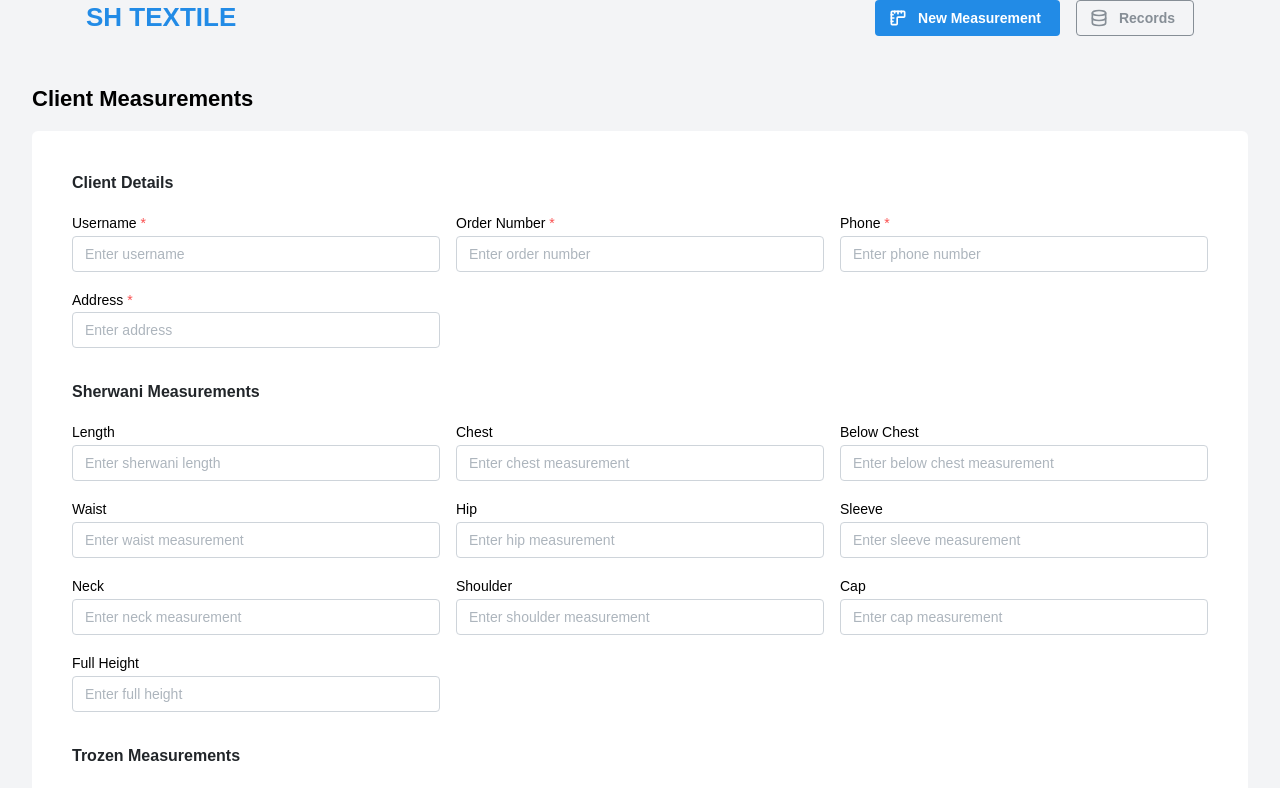
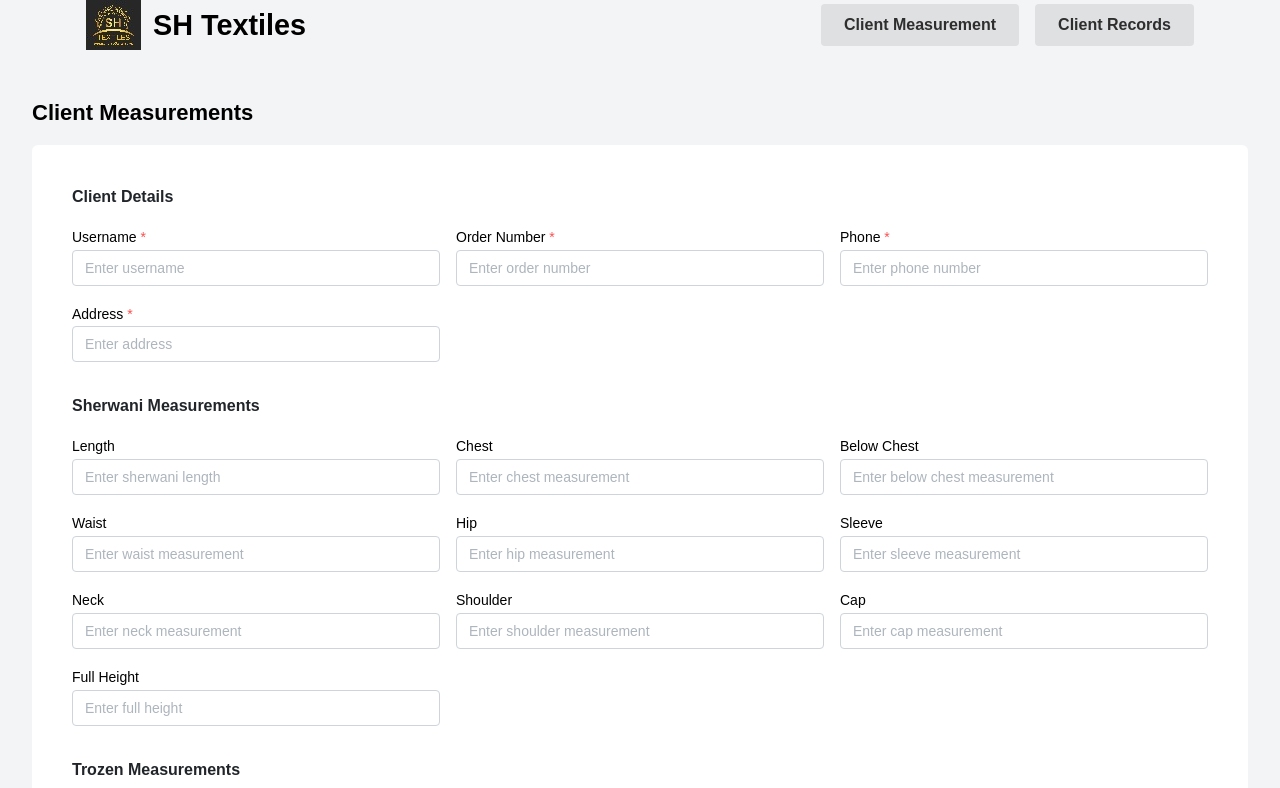
Before and after one commit to Zakiuddin53/sh-textile, a Next.js app: page / in a window 1280 px wide. Shown: the top 788 px of the page. Built offline with nearby package versions, Linux system fonts and the light colour scheme.

Commit message:
update header

```diff
--- a/src/components/layout/Header.tsx
+++ b/src/components/layout/Header.tsx
@@ -1,36 +1,52 @@
 import { Group, Container, Title, Button } from "@mantine/core";
 import Link from "next/link";
-import { IconDatabase, IconRuler } from "@tabler/icons-react";
+import Image from "next/image";
 
 export function Header() {
   return (
-    <header className="border-b border-gray-200 py-6">
+    <header className="border-b border-gray-200 py-4">
       <Container size="lg">
         <Group justify="space-between" align="center">
           <Link href="/" className="no-underline">
-            <Title order={2} c="blue">
-              SH TEXTILE
-            </Title>
+            <Group align="center" gap="sm">
+              <Image
+                src="/logo.jpeg"
+                alt="Mehdi Hassan Logo"
+                height={50}
+                width={50}
+                priority
+                style={{ width: "auto", height: "50px" }}
+              />
+              <Title
+                order={2}
+                className="font-arabic"
+                style={{ fontSize: "1.8rem", color: "black" }}
+              >
+                SH Textiles
+              </Title>
+            </Group>
           </Link>
 
           <Group>
             <Link href="/" className="no-underline">
               <Button
-                variant="filled"
-                color="blue"
-                leftSection={<IconRuler size={20} />}
+                variant="light"
+                color="dark"
+                size="md"
+                className="font-medium"
               >
-                New Measurement
+                Client Measurement
               </Button>
             </Link>
 
             <Link href="/records" className="no-underline">
               <Button
-                variant="outline"
-                color="gray"
-                leftSection={<IconDatabase size={20} />}
+                variant="light"
+                color="dark"
+                size="md"
+                className="font-medium"
               >
-                Records
+                Client Records
               </Button>
             </Link>
           </Group>
```
Also changed, not shown: public/logo.jpeg (added).
